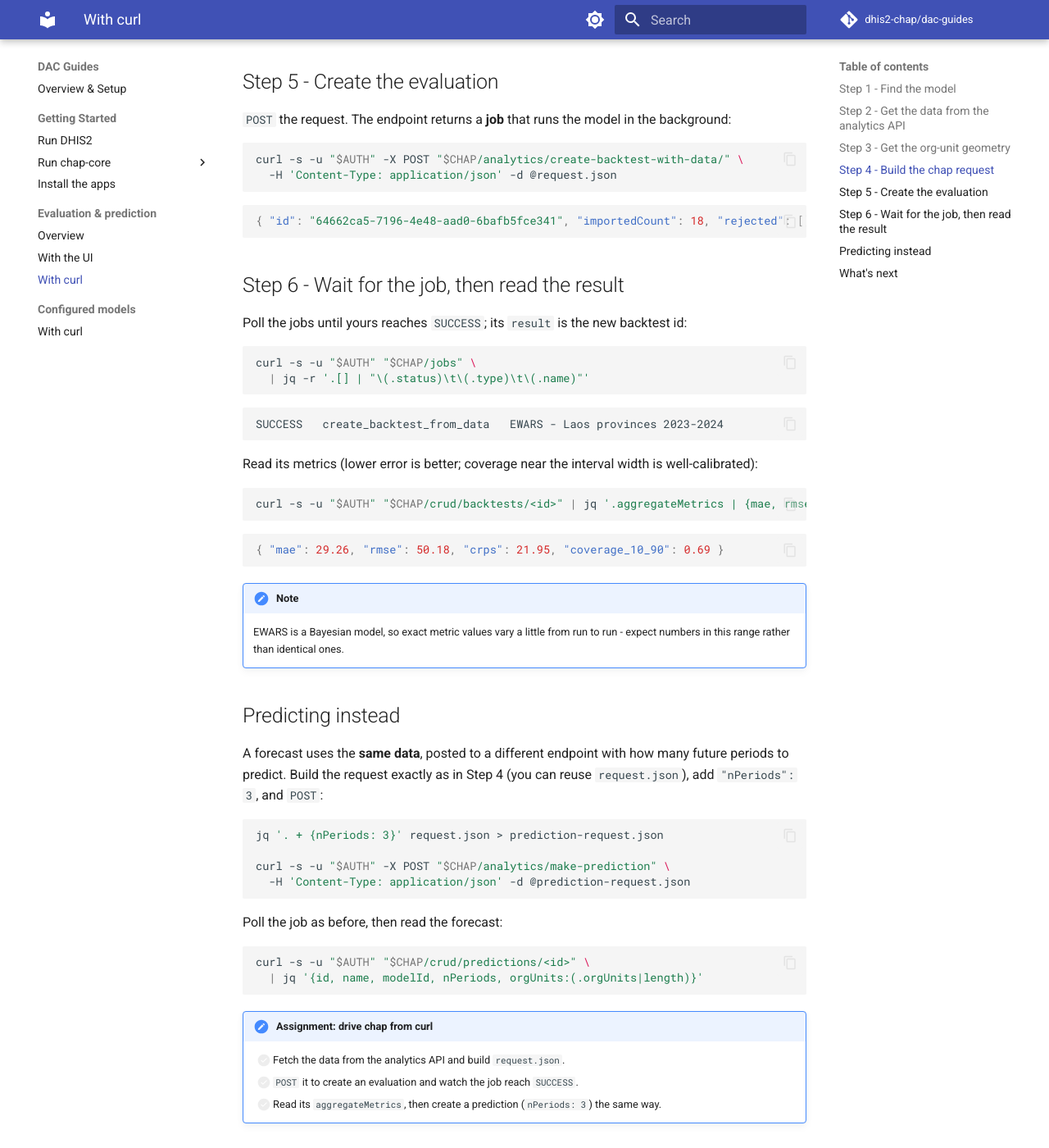
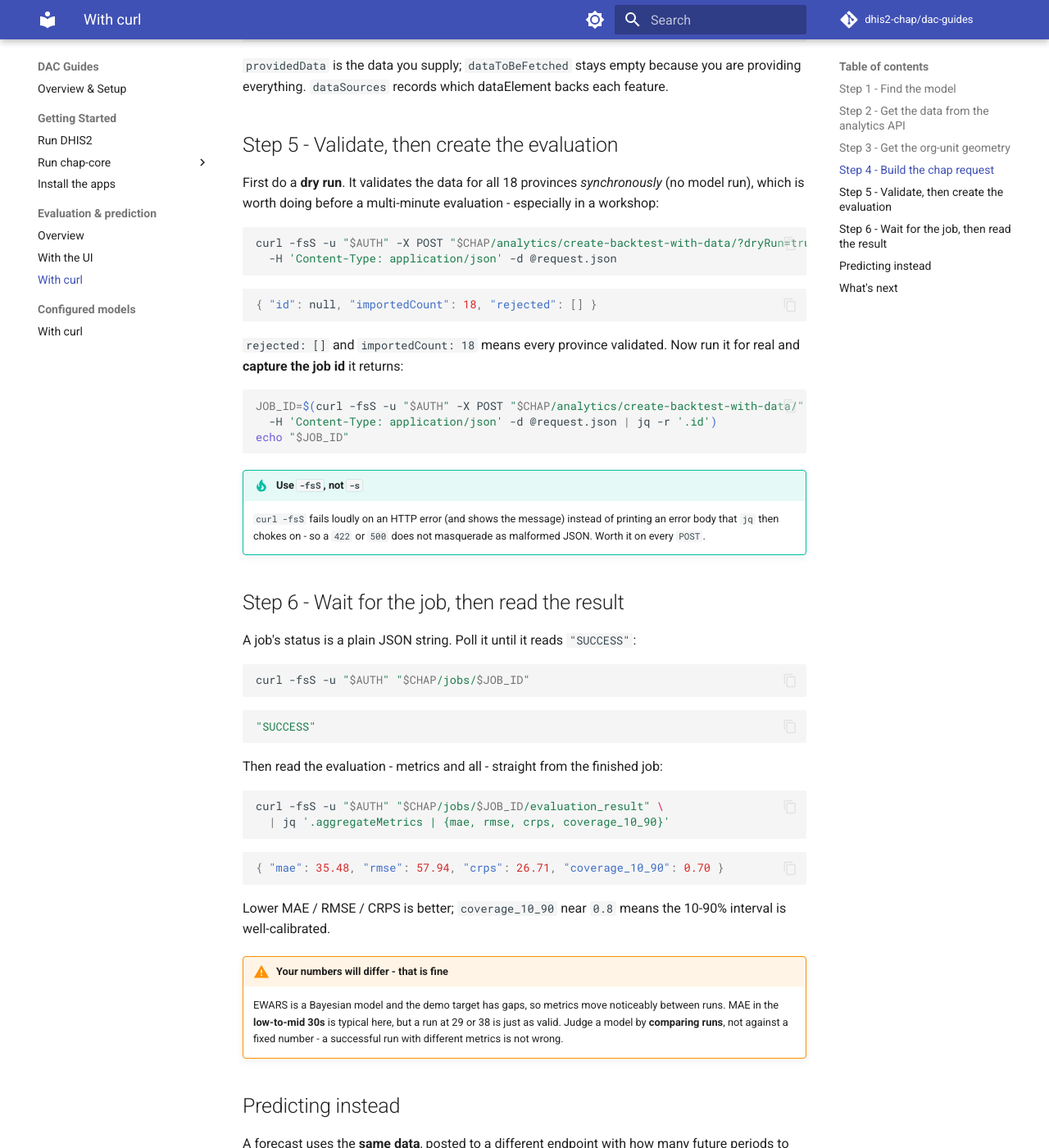
Before and after one commit to mortenoh/dac-ch-guide, an MkDocs documentation site: the page built from docs/modelling/with-curl.md, in a window 1280 px wide and 1400 px high, scrolled down 1972 px. Shown: the whole window at 82% size. Built offline with MkDocs 1.6.1 and Material for MkDocs 9.7.7, drawn with Linux system fonts in a browser that asks for light colours; comment, search, counter and statistics services are not loaded; some of the changed text lies outside the part shown.

Commit message:
docs: address review of the curl modelling guides
- configured models: run via the canonical model NAME, not the numeric
  id (the run endpoints require a string; the int returns 422); resolve
  template and model by name and capture them in variables (1, 3)
- eval/predict: capture the job id from the POST and read results from
  /jobs/{id}, /jobs/{id}/evaluation_result and /prediction_result
  instead of a guessed crud id (2)
- add the ?dryRun=true preflight that validates all provinces
  synchronously before the multi-minute run (4)
- correct the metric values (~35 MAE, not 29) and widen the variability
  note so a differing-but-valid run doesn't look broken (5)
- note the disease-cases target has fewer rows than the covariates and
  that missing target observations are expected (6)
- use curl -fsS on the commands so HTTP errors surface instead of
  looking like malformed jq output (7)

````diff
--- a/docs/modelling/with-curl.md
+++ b/docs/modelling/with-curl.md
@@ -21,7 +21,7 @@ export AUTH="admin:district"
 ## Step 1 - Find the model
 
 ```bash
-curl -s -u "$AUTH" "$CHAP/crud/configured-models" \
+curl -fsS -u "$AUTH" "$CHAP/crud/configured-models" \
   | jq -r '.[] | "\(.id)\t\(.name)\t\(.displayName)"'
 ```
 
@@ -40,7 +40,7 @@ OUS="W6sNfkJcXGC;YvLOmtTQD6b;XKGgynPS1WZ;rO2RVJWHpCe;FRmrFTE63D0;MBZYTqkEgwf;hde
 PES="202301;202302;202303;202304;202305;202306;202307;202308;202309;202310;202311;202312;202401;202402;202403;202404;202405;202406;202407;202408;202409;202410;202411;202412"
 DXS="SK9a8nJJTAI;D8Q6nNeQ7i3;DZte8CXJ6zJ;Pjd8Rn6mTb0"   # disease cases, population, rainfall, temperature
 
-curl -s -u "$AUTH" \
+curl -fsS -u "$AUTH" \
   "$DHIS2/analytics.json?dimension=dx:$DXS&dimension=ou:$OUS&dimension=pe:$PES&skipMeta=true" \
   -o analytics.json
 
@@ -51,7 +51,10 @@ jq '{headers:[.headers[].name], rowCount:(.rows|length)}' analytics.json
 { "headers": ["dx", "ou", "pe", "value"], "rowCount": 1656 }
 ```
 
-Each row is `[dataElement, orgUnit, period, value]`.
+Each row is `[dataElement, orgUnit, period, value]`. Note the count: the three covariates have
+a value for every province-month (432 rows each), but the **disease-cases target has fewer**
+(360) - some province-months simply have no reported cases. That is expected; CHAP handles the
+missing target observations, so you pass the data through as-is.
 
 ## Step 3 - Get the org-unit geometry
 
@@ -59,7 +62,7 @@ The run also needs each province's polygon, which DHIS2 serves alongside the org
 [metadata / organisation units API](https://docs.dhis2.org/en/develop/using-the-api/dhis-core-version-242/metadata.html)):
 
 ```bash
-curl -s -u "$AUTH" \
+curl -fsS -u "$AUTH" \
   "$DHIS2/organisationUnits.json?filter=level:eq:2&fields=id,geometry&paging=false" \
   -o orgunits.json
 ```
@@ -93,45 +96,65 @@ jq -n --slurpfile a analytics.json --slurpfile o orgunits.json '
 `providedData` is the data you supply; `dataToBeFetched` stays empty because you are providing
 everything. `dataSources` records which dataElement backs each feature.
 
-## Step 5 - Create the evaluation
+## Step 5 - Validate, then create the evaluation
 
-`POST` the request. The endpoint returns a **job** that runs the model in the background:
+First do a **dry run**. It validates the data for all 18 provinces *synchronously* (no model
+run), which is worth doing before a multi-minute evaluation - especially in a workshop:
 
 ```bash
-curl -s -u "$AUTH" -X POST "$CHAP/analytics/create-backtest-with-data/" \
+curl -fsS -u "$AUTH" -X POST "$CHAP/analytics/create-backtest-with-data/?dryRun=true" \
   -H 'Content-Type: application/json' -d @request.json
 ```
 
 ```json
-{ "id": "64662ca5-7196-4e48-aad0-6bafb5fce341", "importedCount": 18, "rejected": [] }
+{ "id": null, "importedCount": 18, "rejected": [] }
 ```
+
+`rejected: []` and `importedCount: 18` means every province validated. Now run it for real and
+**capture the job id** it returns:
+
+```bash
+JOB_ID=$(curl -fsS -u "$AUTH" -X POST "$CHAP/analytics/create-backtest-with-data/" \
+  -H 'Content-Type: application/json' -d @request.json | jq -r '.id')
+echo "$JOB_ID"
+```
+
+!!! tip "Use `-fsS`, not `-s`"
+    `curl -fsS` fails loudly on an HTTP error (and shows the message) instead of printing an
+    error body that `jq` then chokes on - so a `422` or `500` does not masquerade as malformed
+    JSON. Worth it on every `POST`.
 
 ## Step 6 - Wait for the job, then read the result
 
-Poll the jobs until yours reaches `SUCCESS`; its `result` is the new backtest id:
+A job's status is a plain JSON string. Poll it until it reads `"SUCCESS"`:
 
 ```bash
-curl -s -u "$AUTH" "$CHAP/jobs" \
-  | jq -r '.[] | "\(.status)\t\(.type)\t\(.name)"'
-```
-
-```text
-SUCCESS   create_backtest_from_data   EWARS - Laos provinces 2023-2024
-```
-
-Read its metrics (lower error is better; coverage near the interval width is well-calibrated):
-
-```bash
-curl -s -u "$AUTH" "$CHAP/crud/backtests/<id>" | jq '.aggregateMetrics | {mae, rmse, crps, coverage_10_90}'
+curl -fsS -u "$AUTH" "$CHAP/jobs/$JOB_ID"
 ```
 
 ```json
-{ "mae": 29.26, "rmse": 50.18, "crps": 21.95, "coverage_10_90": 0.69 }
+"SUCCESS"
 ```
 
-!!! note
-    EWARS is a Bayesian model, so exact metric values vary a little from run to run - expect
-    numbers in this range rather than identical ones.
+Then read the evaluation - metrics and all - straight from the finished job:
+
+```bash
+curl -fsS -u "$AUTH" "$CHAP/jobs/$JOB_ID/evaluation_result" \
+  | jq '.aggregateMetrics | {mae, rmse, crps, coverage_10_90}'
+```
+
+```json
+{ "mae": 35.48, "rmse": 57.94, "crps": 26.71, "coverage_10_90": 0.70 }
+```
+
+Lower MAE / RMSE / CRPS is better; `coverage_10_90` near `0.8` means the 10-90% interval is
+well-calibrated.
+
+!!! warning "Your numbers will differ - that is fine"
+    EWARS is a Bayesian model and the demo target has gaps, so metrics move noticeably between
+    runs. MAE in the **low-to-mid 30s** is typical here, but a run at 29 or 38 is just as valid.
+    Judge a model by **comparing runs**, not against a fixed number - a successful run with
+    different metrics is not wrong.
 
 ## Predicting instead
 
@@ -142,21 +165,23 @@ to predict. Build the request exactly as in Step 4 (you can reuse `request.json`
 ```bash
 jq '. + {nPeriods: 3}' request.json > prediction-request.json
 
-curl -s -u "$AUTH" -X POST "$CHAP/analytics/make-prediction" \
-  -H 'Content-Type: application/json' -d @prediction-request.json
+PRED_JOB=$(curl -fsS -u "$AUTH" -X POST "$CHAP/analytics/make-prediction" \
+  -H 'Content-Type: application/json' -d @prediction-request.json | jq -r '.id')
 ```
 
-Poll the job as before, then read the forecast:
+Poll the job as before, then read the forecast from its `prediction_result`:
 
 ```bash
-curl -s -u "$AUTH" "$CHAP/crud/predictions/<id>" \
-  | jq '{id, name, modelId, nPeriods, orgUnits:(.orgUnits|length)}'
+curl -fsS -u "$AUTH" "$CHAP/jobs/$PRED_JOB"                      # "SUCCESS"
+curl -fsS -u "$AUTH" "$CHAP/jobs/$PRED_JOB/prediction_result" \
+  | jq '{name, modelId, nPeriods, orgUnits:(.orgUnits|length)}'
 ```
 
 !!! note "Assignment: drive chap from curl"
     - [ ] Fetch the data from the analytics API and build `request.json`.
-    - [ ] `POST` it to create an evaluation and watch the job reach `SUCCESS`.
-    - [ ] Read its `aggregateMetrics`, then create a prediction (`nPeriods: 3`) the same way.
+    - [ ] Dry-run it (`?dryRun=true`), then create the evaluation, capturing the `JOB_ID`.
+    - [ ] Poll `…/jobs/$JOB_ID` to `"SUCCESS"` and read `…/jobs/$JOB_ID/evaluation_result`.
+    - [ ] Create a prediction (`nPeriods: 3`) the same way and read its `prediction_result`.
 
 ## What's next
 
````
Also changed, not shown: docs/modelling/configured-models-curl.md (+49 -31 lines).
